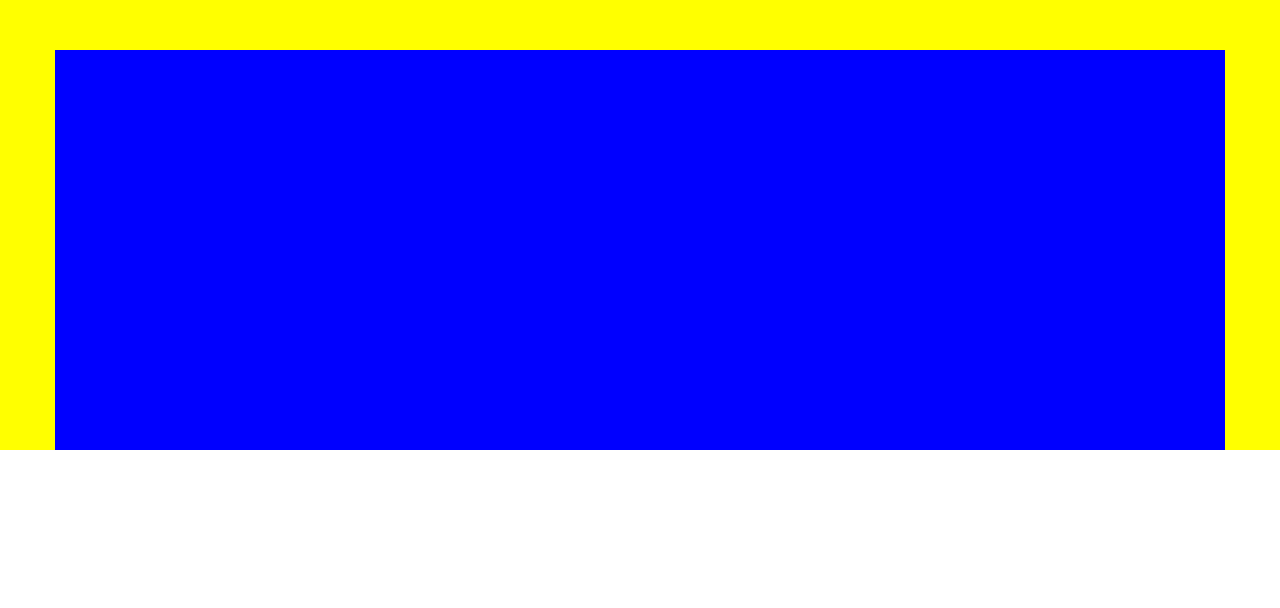
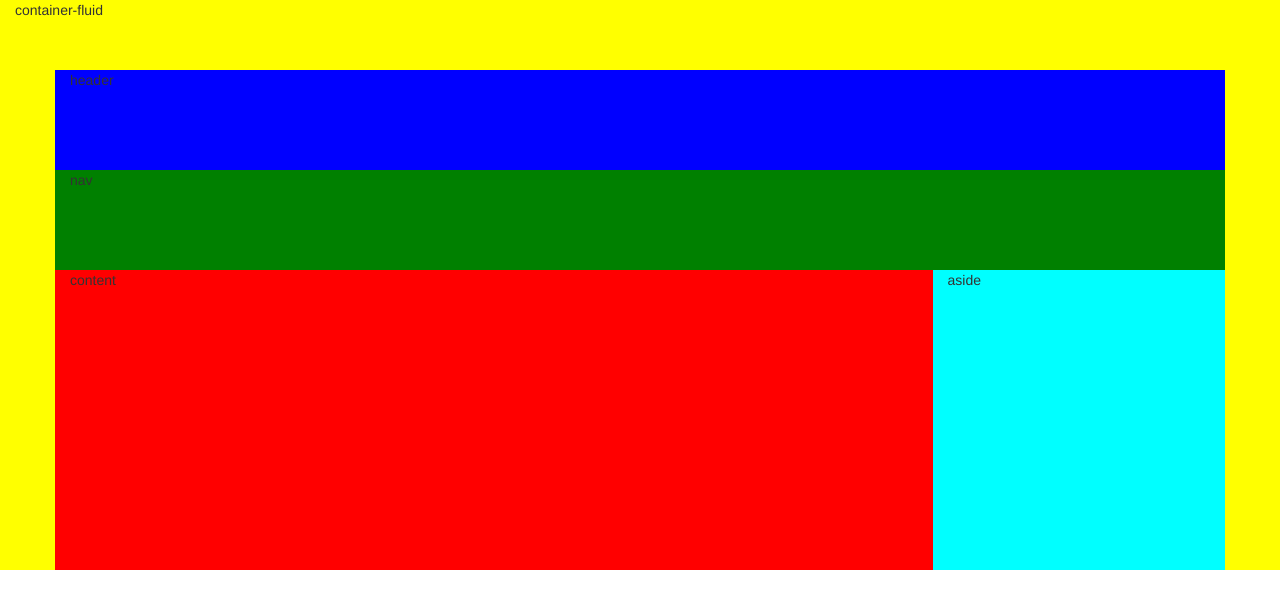
Before and after one commit to Acastillo3/mfw-day2, a plain HTML site: page index.html in a window 1280 px wide. Drawn offline with Linux system fonts and the light colour scheme.

Commit message:
takehome in progress

```diff
--- a/css/styles.css
+++ b/css/styles.css
@@ -2,7 +2,22 @@
     background-color: yellow;
 }
 .blue{
-    height: 400px;
+    height: 100px;
     background-color: blue;
     margin-top: 50px;
 }
+.green{
+    height: 100px;
+    background-color: green;
+
+
+}
+.red{
+    background-color: red;
+    height: 300px;
+
+}
+.babyblue{
+    background-color: aqua;
+    height: 300px;
+}
--- a/index.html
+++ b/index.html
@@ -9,15 +9,29 @@
     <title>Document</title>
 </head>
 <body>
-    <div class="container-fluid yellow">
+    <div class="container-fluid yellow">container-fluid
         <div class="container">
             <div class="row">
                 <header class="col-md-12 blue">
-
+header
                 </header>
+            </div>
+            <div class="row">
+                <nav class="col-md-12 green">
+nav
+                </nav>
+            </div>
+            <div class="row">
+                <div class="col-md-9 red">
+content
+                </div>
+                <div class="col-md-3 babyblue">
+aside
+                </div>
             </div>
         </div>
     </div>
+
 
 
     <script src="js/jquery-3.3.1.min.js"></script>
```
